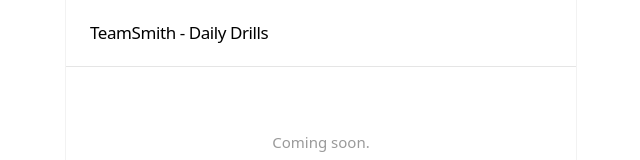
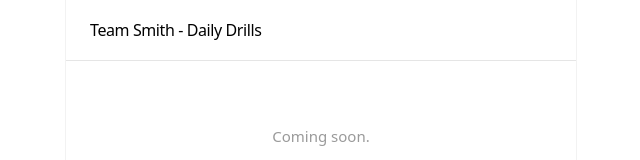
Before and after one commit to jsmith-art1/DailyDrills---TeamSmith, a Next.js app: page /history in a window 1280 px wide. Shown: the top 160 px of the page, without its empty margins (319-959 px from the left). Built offline with nearby package versions, Linux system fonts and the light colour scheme.

Commit message:
Make app title sticky and spaced

```diff
--- a/app/family/page.tsx
+++ b/app/family/page.tsx
@@ -3,9 +3,9 @@ import BottomNav from "@/components/BottomNav";
 export default function Page() {
   return (
     <main>
-      <header className="px-6 py-5 border-b border-black/10">
-        <div className="text-[17px] font-medium tracking-tight text-black">
-          TeamSmith - Daily Drills
+      <header className="sticky top-0 z-20 bg-white/95 backdrop-blur px-6 py-5 border-b border-black/10">
+        <div className="text-[16px] font-medium tracking-tight leading-tight text-black">
+          Team Smith - Daily Drills
         </div>
       </header>
       <div className="px-6 py-16 text-center">
--- a/app/history/page.tsx
+++ b/app/history/page.tsx
@@ -3,9 +3,9 @@ import BottomNav from "@/components/BottomNav";
 export default function Page() {
   return (
     <main>
-      <header className="px-6 py-5 border-b border-black/10">
-        <div className="text-[17px] font-medium tracking-tight text-black">
-          TeamSmith - Daily Drills
+      <header className="sticky top-0 z-20 bg-white/95 backdrop-blur px-6 py-5 border-b border-black/10">
+        <div className="text-[16px] font-medium tracking-tight leading-tight text-black">
+          Team Smith - Daily Drills
         </div>
       </header>
       <div className="px-6 py-16 text-center">
--- a/app/layout.tsx
+++ b/app/layout.tsx
@@ -2,7 +2,7 @@ import type { Metadata } from "next";
 import "./globals.css";
 
 export const metadata: Metadata = {
-  title: "TeamSmith - Daily Drills",
+  title: "Team Smith - Daily Drills",
   description: "Structured reflection for your family.",
 };
 
--- a/app/page.tsx
+++ b/app/page.tsx
@@ -25,11 +25,11 @@ export default function TodayPage() {
 
   return (
     <main>
-      <header className="px-6 py-5 border-b border-black/10 flex items-center justify-between gap-3">
-        <div className="text-[17px] font-medium tracking-tight text-black">
-          TeamSmith - Daily Drills
+      <header className="sticky top-0 z-20 bg-white/95 backdrop-blur px-6 py-5 border-b border-black/10 flex items-center justify-between gap-3">
+        <div className="min-w-0 text-[16px] font-medium tracking-tight leading-tight text-black">
+          Team Smith - Daily Drills
         </div>
-        <div className="text-[12px] text-black/40 bg-black/5 px-3 py-1 rounded-full">
+        <div className="shrink-0 text-[12px] text-black/40 bg-black/5 px-3 py-1 rounded-full">
           {new Date().toLocaleDateString("en-US", {
             weekday: "short",
             month: "short",
--- a/app/patterns/page.tsx
+++ b/app/patterns/page.tsx
@@ -3,9 +3,9 @@ import BottomNav from "@/components/BottomNav";
 export default function Page() {
   return (
     <main>
-      <header className="px-6 py-5 border-b border-black/10">
-        <div className="text-[17px] font-medium tracking-tight text-black">
-          TeamSmith - Daily Drills
+      <header className="sticky top-0 z-20 bg-white/95 backdrop-blur px-6 py-5 border-b border-black/10">
+        <div className="text-[16px] font-medium tracking-tight leading-tight text-black">
+          Team Smith - Daily Drills
         </div>
       </header>
       <div className="px-6 py-16 text-center">
```
